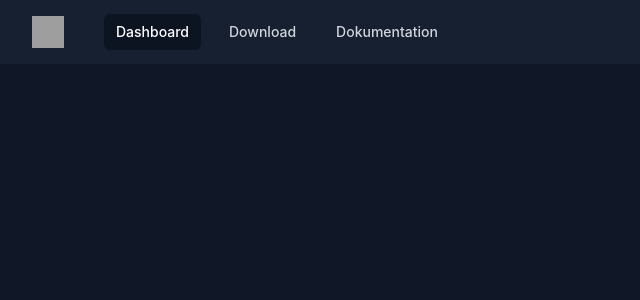
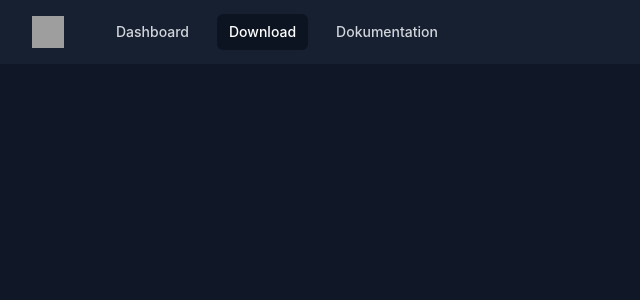
Before and after one commit to eliaspfe/Wetterstation, a React (Vite) app in the folder frontend/: page /download in a window 1280 px wide. Shown: the top 300 px of the page, without its empty margins (0-640 px from the left). Built offline with nearby package versions, Linux system fonts and the light colour scheme; grey boxes are pictures that could not be loaded.

Commit message:
added DOM

```diff
--- a/frontend/package.json
+++ b/frontend/package.json
@@ -15,6 +15,7 @@
     "@tailwindcss/vite": "^4.2.2",
     "react": "^19.2.4",
     "react-dom": "^19.2.4",
+    "react-router-dom": "^7.13.2",
     "tailwindcss": "^4.2.2"
   },
   "devDependencies": {
--- a/frontend/src/App.tsx
+++ b/frontend/src/App.tsx
@@ -1,13 +1,14 @@
+import { Routes, Route } from 'react-router-dom'
+import Dashboard from './pages/Dashboard'
+import Docs from './pages/Docs'
+import Download from './pages/Download'
 
-import './App.css'
-
-function App() {
-
+export default function App() {
   return (
-    <>
-      <div className='text-[50px]'>Hello World</div>
-    </>
+    <Routes>
+      <Route path="/" element={<Dashboard />} />
+      <Route path="/download" element={<Download />} />
+      <Route path="/docs" element={<Docs />} />
+    </Routes>
   )
 }
-
-export default App
--- a/frontend/src/main.tsx
+++ b/frontend/src/main.tsx
@@ -1,10 +1,13 @@
 import { StrictMode } from 'react'
 import { createRoot } from 'react-dom/client'
+import { BrowserRouter } from 'react-router-dom'
+import App from './App.tsx'
 import './index.css'
-import Example from './components/Example.tsx'
 
 createRoot(document.getElementById('root')!).render(
   <StrictMode>
-    <Example />
+    <BrowserRouter>
+      <App />
+    </BrowserRouter>
   </StrictMode>,
 )
--- a/frontend/src/components/Example.tsx
+++ b/frontend/src/pages/Dashboard.tsx
@@ -1,19 +1,14 @@
 import { Disclosure, DisclosureButton, DisclosurePanel } from '@headlessui/react'
 import { Bars3Icon, XMarkIcon } from '@heroicons/react/24/outline'
-
+import { Link } from 'react-router-dom'
 
 const navigation = [
-  { name: 'Dashboard', href: '#', current: true },
-  { name: 'Download', href: '#', current: false },
-  { name: 'Dokumentation', href: '#', current: false },
-]
-const userNavigation = [
-  { name: 'Your profile', href: '#' },
-  { name: 'Settings', href: '#' },
-  { name: 'Sign out', href: '#' },
+  { name: 'Dashboard', href: '/', current: true },
+  { name: 'Download', href: '/download', current: false },
+  { name: 'Dokumentation', href: '/docs', current: false },
 ]
 
-// interface User {
+// interface User {x
 //     name: string
 //     email: string
 //     imageUrl: string
@@ -34,7 +29,7 @@
     return classes.filter(Boolean).join(' ')
 }
 
-export default function Example() {
+export default function Dashboard() {
   return (
     <>
       <div className="min-h-full">
@@ -52,9 +47,9 @@
                 <div className="hidden md:block">
                   <div className="ml-10 flex items-baseline space-x-4">
                     {navigation.map((item) => (
-                      <a
+                      <Link
                         key={item.name}
-                        href={item.href}
+                        to={item.href}
                         aria-current={item.current ? 'page' : undefined}
                         className={classNames(
                           item.current
@@ -64,7 +59,7 @@
                         )}
                       >
                         {item.name}
-                      </a>
+                      </Link>
                     ))}
                   </div>
                 </div>
@@ -101,21 +96,7 @@
                 </DisclosureButton>
               ))}
             </div>
-            <div className="border-t border-white/10 pt-4 pb-3">
 
-              <div className="mt-3 space-y-1 px-2">
-                {userNavigation.map((item) => (
-                  <DisclosureButton
-                    key={item.name}
-                    as="a"
-                    href={item.href}
-                    className="block rounded-md px-3 py-2 text-base font-medium text-gray-400 hover:bg-white/5 hover:text-white"
-                  >
-                    {item.name}
-                  </DisclosureButton>
-                ))}
-              </div>
-            </div>
           </DisclosurePanel>
         </Disclosure>
 
--- /dev/null
+++ b/frontend/src/pages/Docs.tsx
@@ -0,0 +1,119 @@
+import { Disclosure, DisclosureButton, DisclosurePanel } from '@headlessui/react'
+import { Bars3Icon, XMarkIcon } from '@heroicons/react/24/outline'
+import { Link } from 'react-router-dom'
+
+
+const navigation = [
+  { name: 'Dashboard', href: '/', current: false },
+  { name: 'Download', href: '/download', current: false },
+  { name: 'Dokumentation', href: '/docs', current: true },
+]
+
+// interface User {x
+//     name: string
+//     email: string
+//     imageUrl: string
+// }
+
+// interface NavItem {
+//     name: string
+//     href: string
+//     current: boolean
+// }
+
+// interface UserNavItem {
+//     name: string
+//     href: string
+// }
+
+function classNames(...classes: (string | undefined | null | false)[]): string {
+    return classes.filter(Boolean).join(' ')
+}
+
+export default function Docs() {
+  return (
+    <>
+      <div className="min-h-full">
+        <Disclosure as="nav" className="bg-gray-800/50">
+          <div className="mx-auto max-w-7xl px-4 sm:px-6 lg:px-8">
+            <div className="flex h-16 items-center justify-between">
+              <div className="flex items-center">
+                <div className="shrink-0">
+                  <img
+                    alt="Wetterstation"
+                    src="https://tailwindcss.com/plus-assets/img/logos/mark.svg?color=indigo&shade=500"
+                    className="size-8"
+                  />
+                </div>
+                <div className="hidden md:block">
+                  <div className="ml-10 flex items-baseline space-x-4">
+                    {navigation.map((item) => (
+                      <Link
+                        key={item.name}
+                        to={item.href}
+                        aria-current={item.current ? 'page' : undefined}
+                        className={classNames(
+                          item.current
+                            ? 'bg-gray-950/50 text-white'
+                            : 'text-gray-300 hover:bg-white/5 hover:text-white',
+                          'rounded-md px-3 py-2 text-sm font-medium',
+                        )}
+                      >
+                        {item.name}
+                      </Link>
+                    ))}
+                  </div>
+                </div>
+              </div>
+              <div className="hidden md:block">
+
+              </div>
+              <div className="-mr-2 flex md:hidden">
+                {/* Mobile menu button */}
+                <DisclosureButton className="group relative inline-flex items-center justify-center rounded-md p-2 text-gray-400 hover:bg-white/5 hover:text-white focus:outline-2 focus:outline-offset-2 focus:outline-indigo-500">
+                  <span className="absolute -inset-0.5" />
+                  <span className="sr-only">Open main menu</span>
+                  <Bars3Icon aria-hidden="true" className="block size-6 group-data-open:hidden" />
+                  <XMarkIcon aria-hidden="true" className="hidden size-6 group-data-open:block" />
+                </DisclosureButton>
+              </div>
+            </div>
+          </div>
+
+          <DisclosurePanel className="md:hidden">
+            <div className="space-y-1 px-2 pt-2 pb-3 sm:px-3">
+              {navigation.map((item) => (
+                <DisclosureButton
+                  key={item.name}
+                  as="a"
+                  href={item.href}
+                  aria-current={item.current ? 'page' : undefined}
+                  className={classNames(
+                    item.current ? 'bg-gray-950/50 text-white' : 'text-gray-300 hover:bg-white/5 hover:text-white',
+                    'block rounded-md px-3 py-2 text-base font-medium',
+                  )}
+                >
+                  {item.name}
+                </DisclosureButton>
+              ))}
+            </div>
+
+          </DisclosurePanel>
+        </Disclosure>
+
+        {/* <header className="relative bg-gray-800 after:pointer-events-none after:absolute after:inset-x-0 after:inset-y-0 after:border-y after:border-white/10">
+          <div className="mx-auto max-w-7xl px-4 py-6 sm:px-6 lg:px-8">
+            <h1 className="text-3xl font-bold tracking-tight text-white">Dashboard</h1>
+          </div>
+        </header> */}
+        <main>
+          <div className="mx-auto max-w-7xl px-4 py-6 sm:px-6 lg:px-8">
+
+            {/* Your content */}
+
+            </div>
+        </main>
+      </div>
+    </>
+  )
+}
--- /dev/null
+++ b/frontend/src/pages/Download.tsx
@@ -0,0 +1,119 @@
+import { Disclosure, DisclosureButton, DisclosurePanel } from '@headlessui/react'
+import { Bars3Icon, XMarkIcon } from '@heroicons/react/24/outline'
+import { Link } from 'react-router-dom'
+
+
+const navigation = [
+  { name: 'Dashboard', href: '/', current: false },
+  { name: 'Download', href: '/download', current: true },
+  { name: 'Dokumentation', href: '/docs', current: false },
+]
+
+// interface User {x
+//     name: string
+//     email: string
+//     imageUrl: string
+// }
+
+// interface NavItem {
+//     name: string
+//     href: string
+//     current: boolean
+// }
+
+// interface UserNavItem {
+//     name: string
+//     href: string
+// }
+
+function classNames(...classes: (string | undefined | null | false)[]): string {
+    return classes.filter(Boolean).join(' ')
+}
+
+export default function Download() {
+  return (
+    <>
+      <div className="min-h-full">
+        <Disclosure as="nav" className="bg-gray-800/50">
+          <div className="mx-auto max-w-7xl px-4 sm:px-6 lg:px-8">
+            <div className="flex h-16 items-center justify-between">
+              <div className="flex items-center">
+                <div className="shrink-0">
+                  <img
+                    alt="Wetterstation"
+                    src="https://tailwindcss.com/plus-assets/img/logos/mark.svg?color=indigo&shade=500"
+                    className="size-8"
+                  />
+                </div>
+                <div className="hidden md:block">
+                  <div className="ml-10 flex items-baseline space-x-4">
+                    {navigation.map((item) => (
+                      <Link
+                        key={item.name}
+                        to={item.href}
+                        aria-current={item.current ? 'page' : undefined}
+                        className={classNames(
+                          item.current
+                            ? 'bg-gray-950/50 text-white'
+                            : 'text-gray-300 hover:bg-white/5 hover:text-white',
+                          'rounded-md px-3 py-2 text-sm font-medium',
+                        )}
+                      >
+                        {item.name}
+                      </Link>
+                    ))}
+                  </div>
+                </div>
+              </div>
+              <div className="hidden md:block">
+
+              </div>
+              <div className="-mr-2 flex md:hidden">
+                {/* Mobile menu button */}
+                <DisclosureButton className="group relative inline-flex items-center justify-center rounded-md p-2 text-gray-400 hover:bg-white/5 hover:text-white focus:outline-2 focus:outline-offset-2 focus:outline-indigo-500">
+                  <span className="absolute -inset-0.5" />
+                  <span className="sr-only">Open main menu</span>
+                  <Bars3Icon aria-hidden="true" className="block size-6 group-data-open:hidden" />
+                  <XMarkIcon aria-hidden="true" className="hidden size-6 group-data-open:block" />
+                </DisclosureButton>
+              </div>
+            </div>
+          </div>
+
+          <DisclosurePanel className="md:hidden">
+            <div className="space-y-1 px-2 pt-2 pb-3 sm:px-3">
+              {navigation.map((item) => (
+                <DisclosureButton
+                  key={item.name}
+                  as="a"
+                  href={item.href}
+                  aria-current={item.current ? 'page' : undefined}
+                  className={classNames(
+                    item.current ? 'bg-gray-950/50 text-white' : 'text-gray-300 hover:bg-white/5 hover:text-white',
+                    'block rounded-md px-3 py-2 text-base font-medium',
+                  )}
+                >
+                  {item.name}
+                </DisclosureButton>
+              ))}
+            </div>
+
+          </DisclosurePanel>
+        </Disclosure>
+
+        {/* <header className="relative bg-gray-800 after:pointer-events-none after:absolute after:inset-x-0 after:inset-y-0 after:border-y after:border-white/10">
+          <div className="mx-auto max-w-7xl px-4 py-6 sm:px-6 lg:px-8">
+            <h1 className="text-3xl font-bold tracking-tight text-white">Dashboard</h1>
+          </div>
+        </header> */}
+        <main>
+          <div className="mx-auto max-w-7xl px-4 py-6 sm:px-6 lg:px-8">
+
+            {/* Your content */}
+
+            </div>
+        </main>
+      </div>
+    </>
+  )
+}
```
Also changed, not shown: 1 other file (tests, documents, lock files or other folders).
